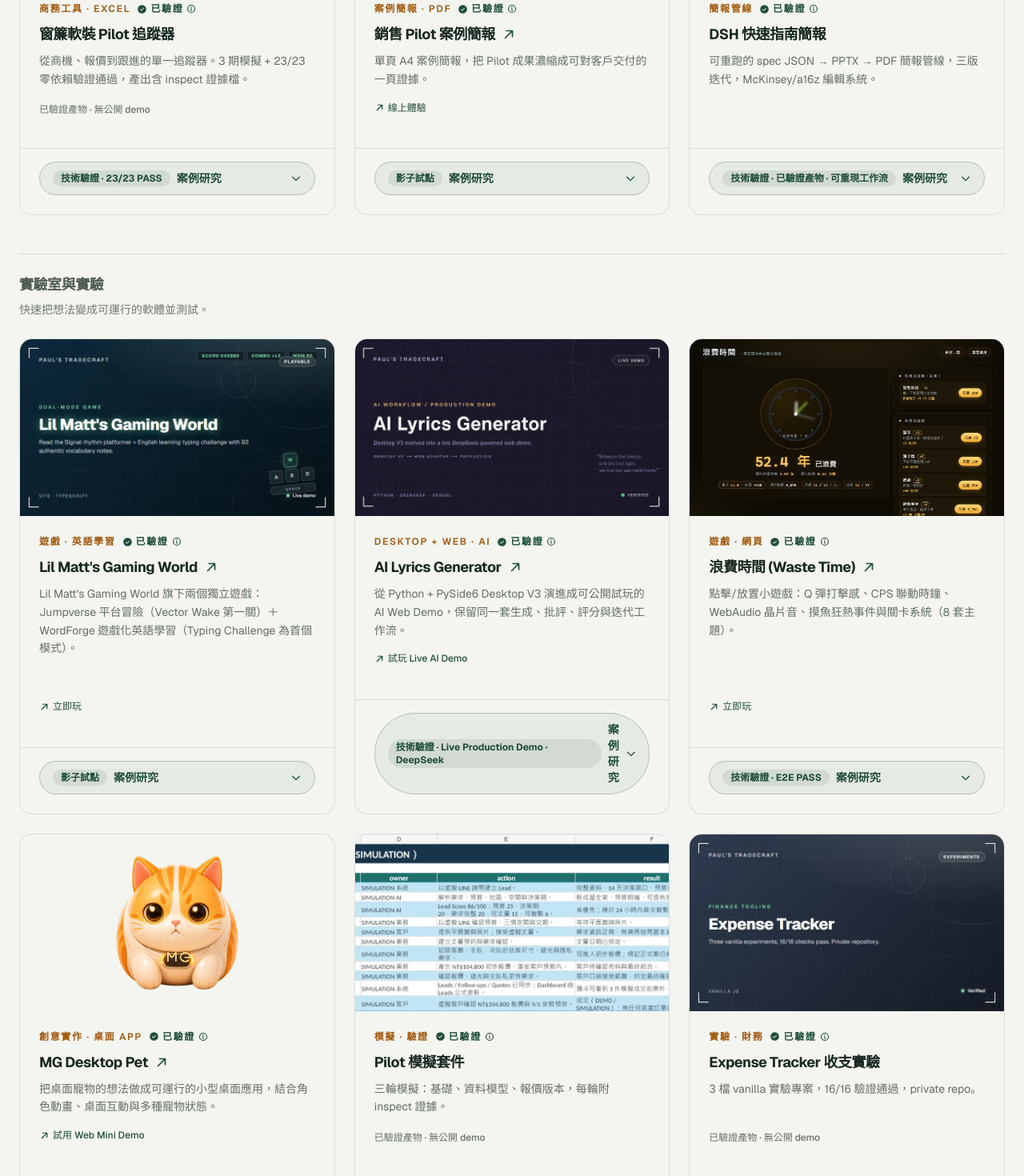
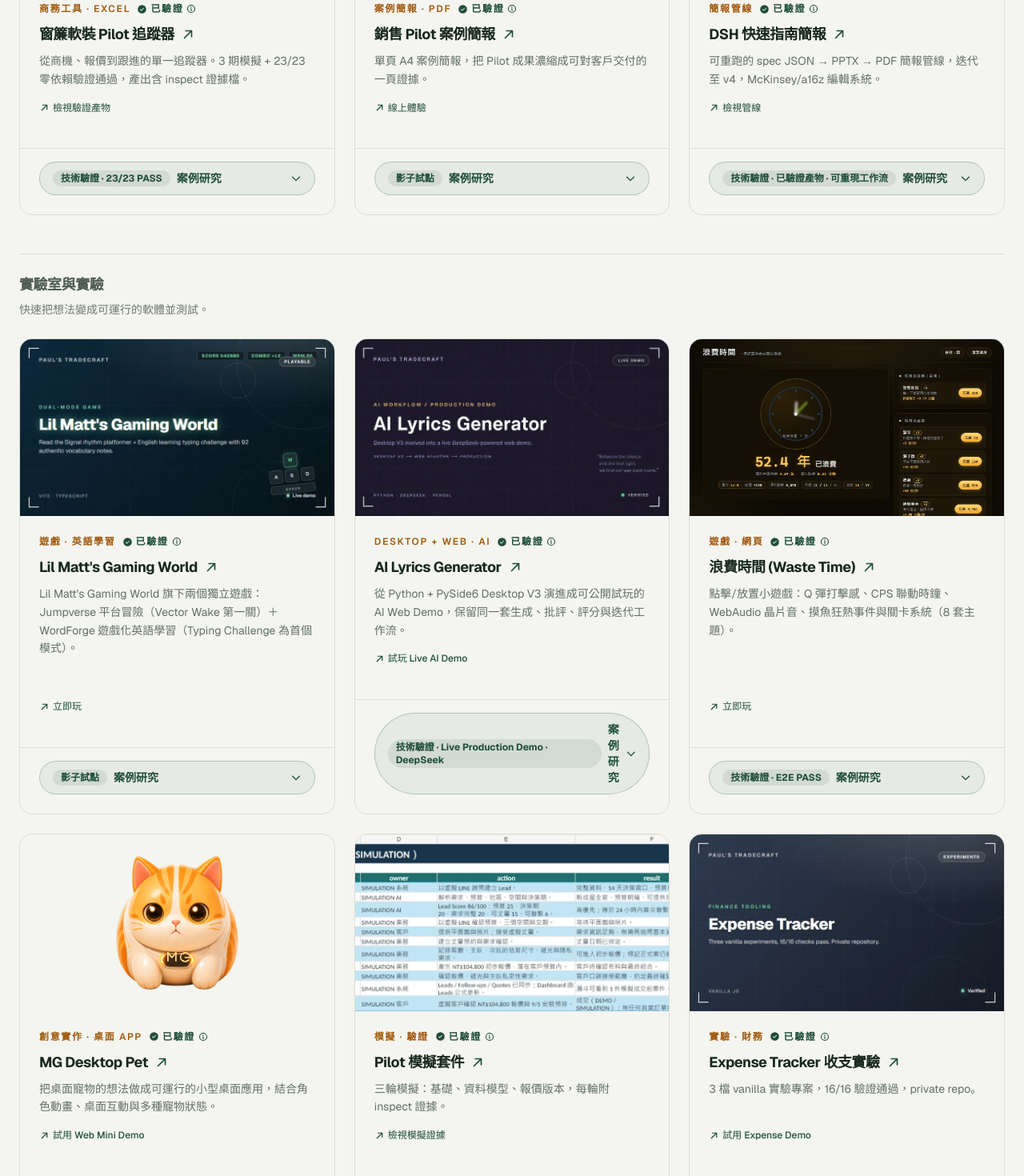
Before and after one commit to apchen1978/pauls-tradecraft, a React (Vite) app: page / in a window 1280 px wide. Shown: the part 5560-7030 px from the top of the page at 80% size. Built offline with nearby package versions, Linux system fonts and the light colour scheme.

Commit message:
feat: add public links for tracker/simulations/deck/expense works (14/14 links) + deck desc v4

```diff
--- a/src/data/works.js
+++ b/src/data/works.js
@@ -116,9 +116,10 @@ export const works = [
     featuredRank: 1,
     cover: "/images/cover-tracker.png",
     imageAlt: { zh: "窗簾軟裝 Pilot 追蹤器儀表板", en: "Curtain soft-furnishing pilot tracker dashboard" },
+    link: "https://github.com/apchen1978/curtain-pilot-tracker-evidence",
+    linkLabel: { zh: "檢視驗證產物", en: "View Evidence" },
     span: "col-span-2",
     verified: true,
-    link: null,
     zh: {
       title: "窗簾軟裝 Pilot 追蹤器",
       desc: "從商機、報價到跟進的單一追蹤器。3 期模擬 + 23/23 零依賴驗證通過，產出含 inspect 證據檔。",
@@ -204,9 +205,10 @@ export const works = [
     featuredRank: 5,
     cover: "/images/cover-simulations.webp",
     imageAlt: { zh: "Pilot 模擬時間軸", en: "Pilot simulation timeline" },
+    link: "https://github.com/apchen1978/curtain-pilot-tracker-evidence",
+    linkLabel: { zh: "檢視模擬證據", en: "View Simulations" },
     span: "col-span-1",
     verified: true,
-    link: null,
     zh: {
       title: "Pilot 模擬套件",
       desc: "三輪模擬：基礎、資料模型、報價版本，每輪附 inspect 證據。",
@@ -387,18 +389,18 @@ export const works = [
     section: "operations",
     cover: "/images/cover-deck.webp",
     imageAlt: { zh: "DSH 快速指南簡報", en: "DSH quick guide deck" },
+    link: "https://github.com/apchen1978/spec-to-deck-pipeline",
+    linkLabel: { zh: "檢視管線", en: "View Pipeline" },
     span: "col-span-1",
     verified: true,
-    link: null,
-    hidePendingLink: true,
     zh: {
       title: "DSH 快速指南簡報",
-      desc: "可重跑的 spec JSON → PPTX → PDF 簡報管線，三版迭代，McKinsey/a16z 編輯系統。",
+      desc: "可重跑的 spec JSON → PPTX → PDF 簡報管線，迭代至 v4，McKinsey/a16z 編輯系統。",
       tag: "簡報管線",
     },
     en: {
       title: "DSH Guide Deck",
-      desc: "A rerunnable spec-to-PPTX-to-PDF deck pipeline across three iterations with an editorial design system.",
+      desc: "A rerunnable spec-to-PPTX-to-PDF deck pipeline iterated to v4 with an editorial design system.",
       tag: "Deck pipeline",
     },
     case: {
@@ -432,9 +434,10 @@ export const works = [
     featuredRank: 6,
     cover: "/images/cover-expense.webp",
     imageAlt: { zh: "Expense Tracker 收支實驗", en: "Expense Tracker experiments" },
+    link: "https://apchen1978.github.io/expense-tracker-demo/",
+    linkLabel: { zh: "試用 Expense Demo", en: "Try Expense Demo" },
     span: "col-span-3",
     verified: true,
-    link: null,
     zh: {
       title: "Expense Tracker 收支實驗",
       desc: "3 檔 vanilla 實驗專案，16/16 驗證通過，private repo。",
```
